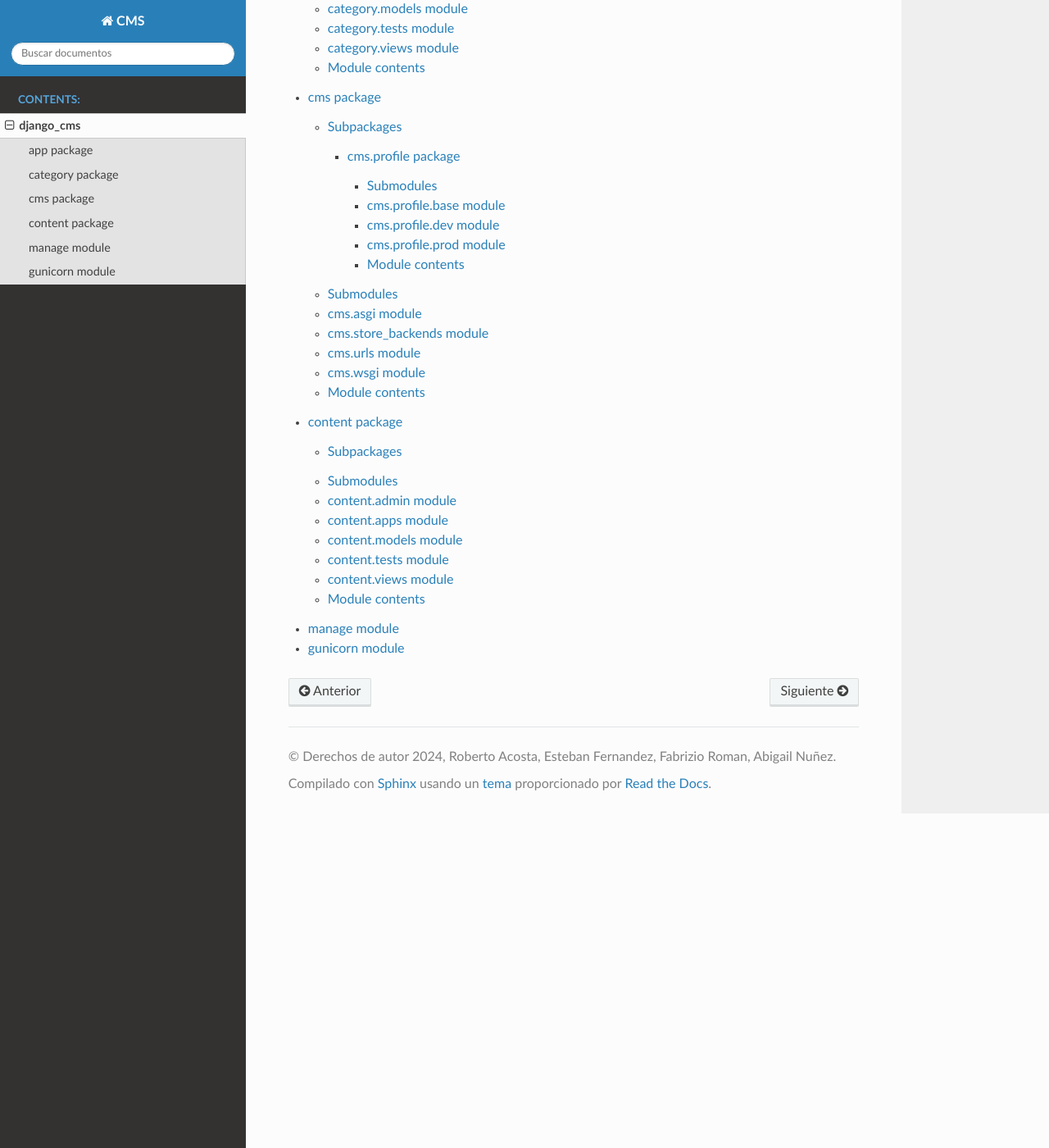
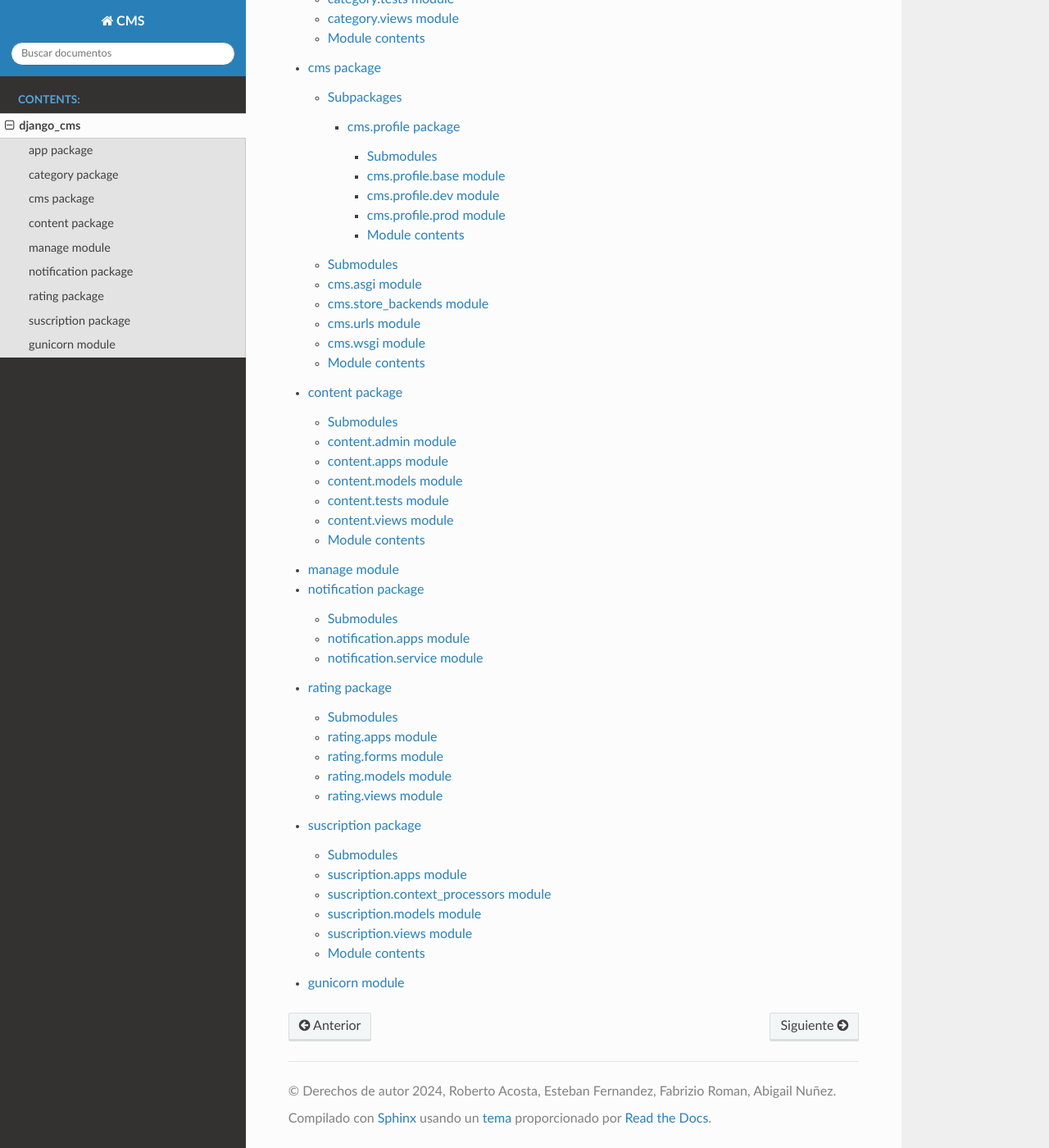
Before and after one commit to estebanfern/django_cms, a Sphinx documentation site: the page built from docs/modules.rst, in a window 1280 px wide and 1400 px high, scrolled down 845 px. Shown: the whole window at 82% size. Built offline with Sphinx 7.4.7 and the Read the Docs theme 2.0.0, drawn with Linux system fonts in a browser that asks for light colours.

Commit message:
Documentation update

```diff
--- a/docs/category.rst
+++ b/docs/category.rst
@@ -1,12 +1,5 @@
 category package
 ================
-
-Subpackages
------------
-
-.. toctree::
-   :maxdepth: 4
-
 
 Submodules
 ----------
--- a/docs/content.rst
+++ b/docs/content.rst
@@ -1,12 +1,5 @@
 content package
 ===============
-
-Subpackages
------------
-
-.. toctree::
-   :maxdepth: 4
-
 
 Submodules
 ----------
--- a/docs/modules.rst
+++ b/docs/modules.rst
@@ -9,4 +9,7 @@ django_cms
    cms
    content
    manage
+   notification
+   rating
+   suscription
    gunicorn
--- /dev/null
+++ b/docs/notification.rst
@@ -0,0 +1,21 @@
+notification package
+====================
+
+Submodules
+----------
+
+notification.apps module
+------------------------
+
+.. automodule:: notification.apps
+   :members:
+   :undoc-members:
+   :show-inheritance:
+
+notification.service module
+---------------------------
+
+.. automodule:: notification.service
+   :members:
+   :undoc-members:
+   :show-inheritance:
--- /dev/null
+++ b/docs/rating.rst
@@ -0,0 +1,37 @@
+rating package
+==============
+
+Submodules
+----------
+
+rating.apps module
+------------------
+
+.. automodule:: rating.apps
+   :members:
+   :undoc-members:
+   :show-inheritance:
+
+rating.forms module
+-------------------
+
+.. automodule:: rating.forms
+   :members:
+   :undoc-members:
+   :show-inheritance:
+
+rating.models module
+--------------------
+
+.. automodule:: rating.models
+   :members:
+   :undoc-members:
+   :show-inheritance:
+
+rating.views module
+-------------------
+
+.. automodule:: rating.views
+   :members:
+   :undoc-members:
+   :show-inheritance:
--- /dev/null
+++ b/docs/suscription.rst
@@ -0,0 +1,45 @@
+suscription package
+===================
+
+Submodules
+----------
+
+suscription.apps module
+-----------------------
+
+.. automodule:: suscription.apps
+   :members:
+   :undoc-members:
+   :show-inheritance:
+
+suscription.context\_processors module
+--------------------------------------
+
+.. automodule:: suscription.context_processors
+   :members:
+   :undoc-members:
+   :show-inheritance:
+
+suscription.models module
+-------------------------
+
+.. automodule:: suscription.models
+   :members:
+   :undoc-members:
+   :show-inheritance:
+
+suscription.views module
+------------------------
+
+.. automodule:: suscription.views
+   :members:
+   :undoc-members:
+   :show-inheritance:
+
+Module contents
+---------------
+
+.. automodule:: suscription
+   :members:
+   :undoc-members:
+   :show-inheritance:
```
